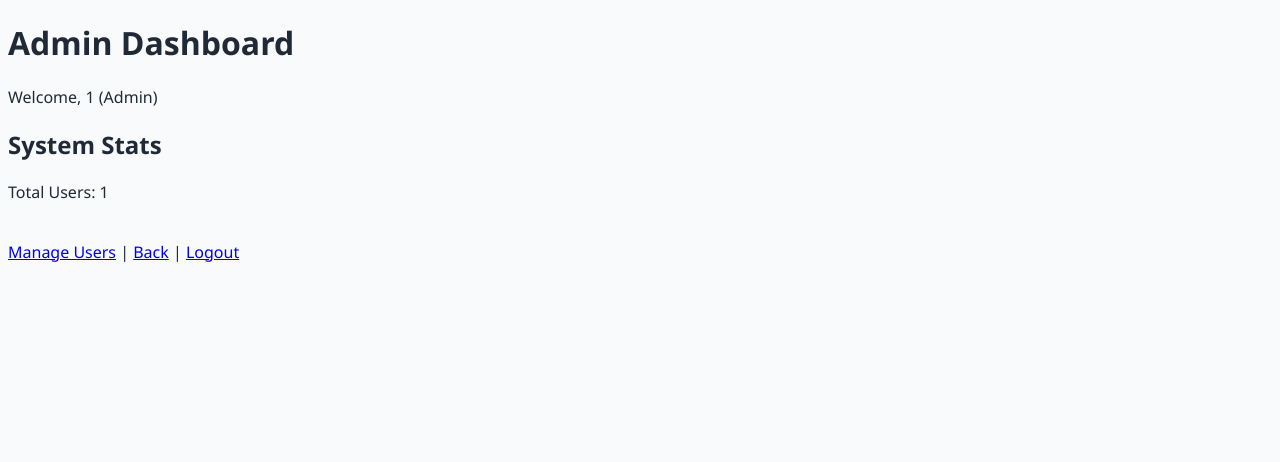
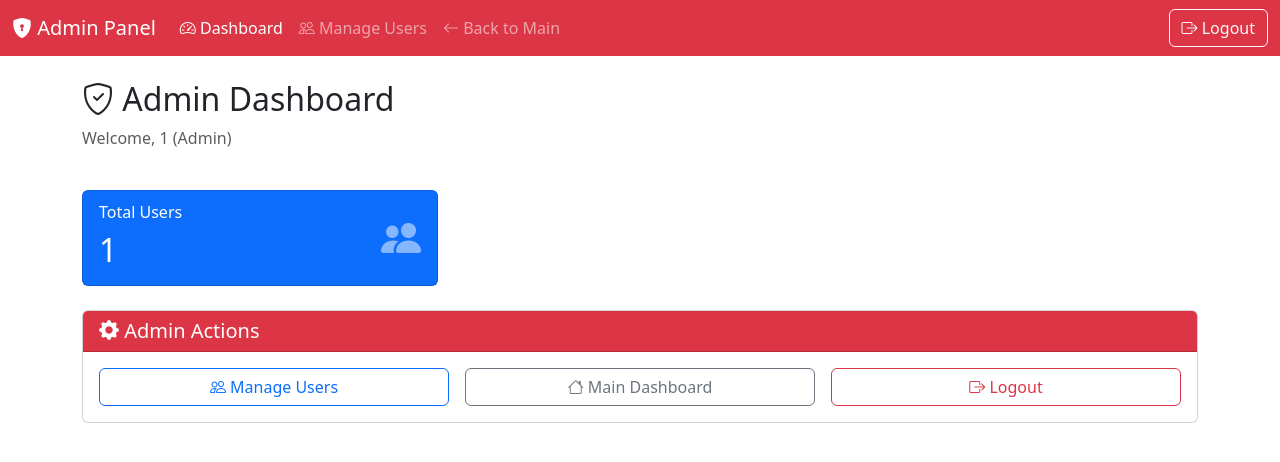
Before and after one commit to maingidenis/HomeServices, a PHP site: page /admin/dashboard.php in a window 1280 px wide. Shown: the top 462 px of the page. Run offline with PHP 8.4, Linux system fonts and the light colour scheme; the visitor is signed in with stand-in values (Sample User, id 1).

Commit message:
Enhance admin dashboard layout and styling

```diff
--- a/public/admin/dashboard.php
+++ b/public/admin/dashboard.php
@@ -6,28 +6,109 @@ require_once __DIR__ . '/../../app/models/User.php';
 $model = new User();
 $totalUsers = $model->countAll();
 ?>
-
 <!DOCTYPE html>
-<html>
+<html lang="en">
 <head>
-    <title>Admin Dashboard</title>
-    <link rel="stylesheet" href="../css/style.css">
+    <meta charset="UTF-8">
+    <meta name="viewport" content="width=device-width, initial-scale=1.0">
+    <title>Admin Dashboard - Home Services</title>
+    <link href="https://cdn.jsdelivr.net/npm/bootstrap@5.3.0/dist/css/bootstrap.min.css" rel="stylesheet">
+    <link rel="stylesheet" href="https://cdn.jsdelivr.net/npm/bootstrap-icons@1.11.0/font/bootstrap-icons.css">
 </head>
 <body>
+    <!-- Navigation -->
+    <nav class="navbar navbar-expand-lg navbar-dark bg-danger">
+        <div class="container-fluid">
+            <a class="navbar-brand" href="#">
+                <i class="bi bi-shield-lock-fill"></i> Admin Panel
+            </a>
+            <button class="navbar-toggler" type="button" data-bs-toggle="collapse" data-bs-target="#adminNav">
+                <span class="navbar-toggler-icon"></span>
+            </button>
+            <div class="collapse navbar-collapse" id="adminNav">
+                <ul class="navbar-nav me-auto">
+                    <li class="nav-item">
+                        <a class="nav-link active" href="dashboard.php">
+                            <i class="bi bi-speedometer2"></i> Dashboard
+                        </a>
+                    </li>
+                    <li class="nav-item">
+                        <a class="nav-link" href="manage_users.php">
+                            <i class="bi bi-people"></i> Manage Users
+                        </a>
+                    </li>
+                    <li class="nav-item">
+                        <a class="nav-link" href="../dashboard.php">
+                            <i class="bi bi-arrow-left"></i> Back to Main
+                        </a>
+                    </li>
+                </ul>
+                <div class="d-flex">
+                    <a class="btn btn-outline-light" href="../logout.php">
+                        <i class="bi bi-box-arrow-right"></i> Logout
+                    </a>
+                </div>
+            </div>
+        </div>
+    </nav>
 
-<h1>Admin Dashboard</h1>
-<p>Welcome, <?= htmlspecialchars($_SESSION['user_id']); ?> (Admin)</p>
+    <!-- Main Content -->
+    <div class="container mt-4">
+        <div class="row mb-4">
+            <div class="col">
+                <h2><i class="bi bi-shield-check"></i> Admin Dashboard</h2>
+                <p class="text-muted">Welcome, <?= htmlspecialchars($_SESSION['user_id']); ?> (Admin)</p>
+            </div>
+        </div>
 
-<div class="stats-box">
-    <h2>System Stats</h2>
-    <p>Total Users: <?= $totalUsers ?></p>
-</div>
+        <!-- Stats Card -->
+        <div class="row g-4 mb-4">
+            <div class="col-md-4">
+                <div class="card bg-primary text-white h-100">
+                    <div class="card-body">
+                        <div class="d-flex justify-content-between align-items-center">
+                            <div>
+                                <h6 class="card-subtitle mb-2">Total Users</h6>
+                                <h2 class="card-title mb-0"><?= $totalUsers ?></h2>
+                            </div>
+                            <i class="bi bi-people-fill fs-1 opacity-50"></i>
+                        </div>
+                    </div>
+                </div>
+            </div>
+        </div>
 
-<br>
+        <!-- Quick Actions -->
+        <div class="row">
+            <div class="col-12">
+                <div class="card">
+                    <div class="card-header bg-danger text-white">
+                        <h5 class="mb-0"><i class="bi bi-gear-fill"></i> Admin Actions</h5>
+                    </div>
+                    <div class="card-body">
+                        <div class="row g-3">
+                            <div class="col-md-4">
+                                <a href="manage_users.php" class="btn btn-outline-primary w-100">
+                                    <i class="bi bi-people"></i> Manage Users
+                                </a>
+                            </div>
+                            <div class="col-md-4">
+                                <a href="../dashboard.php" class="btn btn-outline-secondary w-100">
+                                    <i class="bi bi-house"></i> Main Dashboard
+                                </a>
+                            </div>
+                            <div class="col-md-4">
+                                <a href="../logout.php" class="btn btn-outline-danger w-100">
+                                    <i class="bi bi-box-arrow-right"></i> Logout
+                                </a>
+                            </div>
+                        </div>
+                    </div>
+                </div>
+            </div>
+        </div>
+    </div>
 
-<a href="manage_users.php">Manage Users</a> |
-<a href="../dashboard.php">Back</a> |
-<a href="../logout.php">Logout</a>
-
+    <script src="https://cdn.jsdelivr.net/npm/bootstrap@5.3.0/dist/js/bootstrap.bundle.min.js"></script>
 </body>
 </html>
```
